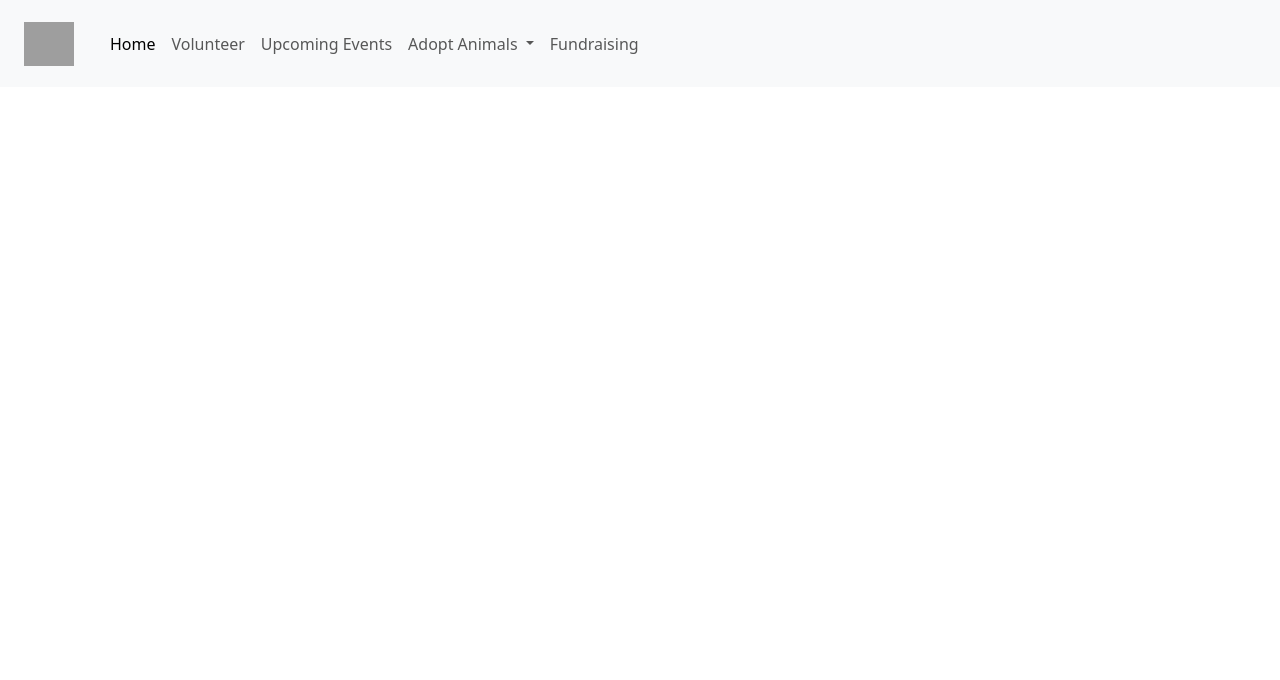
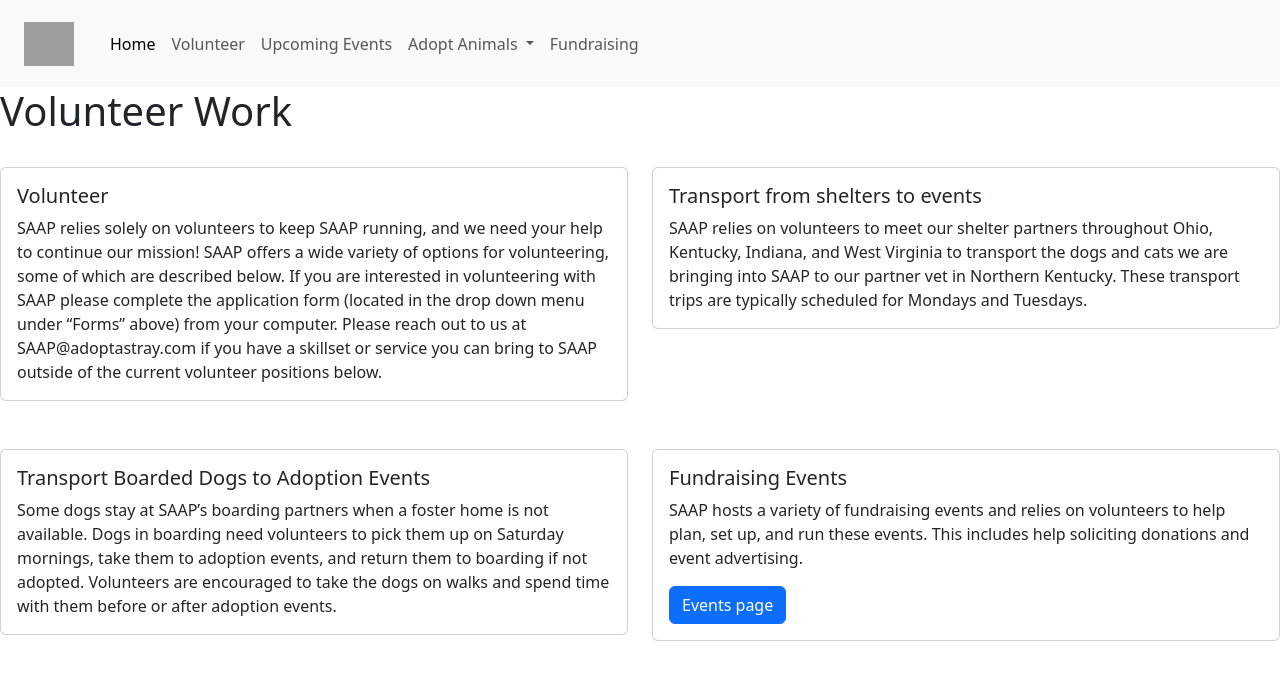
Before and after one commit to NickM69/Final-Project, a plain HTML site: page Volunteer.html in a window 1280 px wide. Drawn offline with nearby package versions, Linux system fonts and the light colour scheme; grey boxes are pictures that could not be loaded.

Commit message:
made changes to the volunteer page

```diff
--- a/Volunteer.html
+++ b/Volunteer.html
@@ -46,6 +46,47 @@
           </div>
         </div>
       </nav>
+      <h1>Volunteer Work</h1>
+      <br>
+      <div class="row">
+        <div class="col-sm-6 mb-3 mb-sm-0">
+          <div class="card">
+            <div class="card-body">
+              <h5 class="card-title">Volunteer</h5>
+              <p class="card-text">SAAP relies solely on volunteers to keep SAAP running, and we need your help to continue our mission! SAAP offers a wide variety of options for volunteering, some of which are described below.  If you are interested in volunteering with SAAP please complete the application form (located in the drop down menu under “Forms” above) from your computer. Please reach out to us at SAAP@adoptastray.com if you have a skillset or service you can bring to SAAP outside of the current volunteer positions below.</p>
+            </div>
+          </div>
+        </div>
+        <div class="col-sm-6">
+          <div class="card">
+            <div class="card-body">
+              <h5 class="card-title">Transport from shelters to events</h5>
+              <p class="card-text">SAAP relies on volunteers to meet our shelter partners throughout Ohio, Kentucky, Indiana, and West Virginia to transport the dogs and cats we are bringing into SAAP to our partner vet in Northern Kentucky. These transport trips are typically scheduled for Mondays and Tuesdays.</p>
+            </div>
+          </div>
+        </div>
+      </div>
+      <br>
+      <br>
+      <div class="row">
+        <div class="col-sm-6 mb-3 mb-sm-0">
+          <div class="card">
+            <div class="card-body">
+              <h5 class="card-title">Transport Boarded Dogs to Adoption Events</h5>
+              <p class="card-text">Some dogs stay at SAAP’s boarding partners when a foster home is not available. Dogs in boarding need volunteers to pick them up on Saturday mornings, take them to adoption events, and return them to boarding if not adopted. Volunteers are encouraged to take the dogs on walks and spend time with them before or after adoption events.</p>
+            </div>
+          </div>
+        </div>
+        <div class="col-sm-6">
+          <div class="card">
+            <div class="card-body">
+              <h5 class="card-title">Fundraising Events</h5>
+              <p class="card-text">SAAP hosts a variety of fundraising events and relies on volunteers to help plan, set up, and run these events. This includes help soliciting donations and event advertising.</p>
+              <a href="UpcomingEvents.html" class="btn btn-primary">Events page</a>
+            </div>
+          </div>
+        </div>
+      </div>
     <script src="https://cdn.jsdelivr.net/npm/bootstrap@5.3.3/dist/js/bootstrap.bundle.min.js" integrity="sha384-YvpcrYf0tY3lHB60NNkmXc5s9fDVZLESaAA55NDzOxhy9GkcIdslK1eN7N6jIeHz" crossorigin="anonymous"></script>
   </body>
 </html>
```
